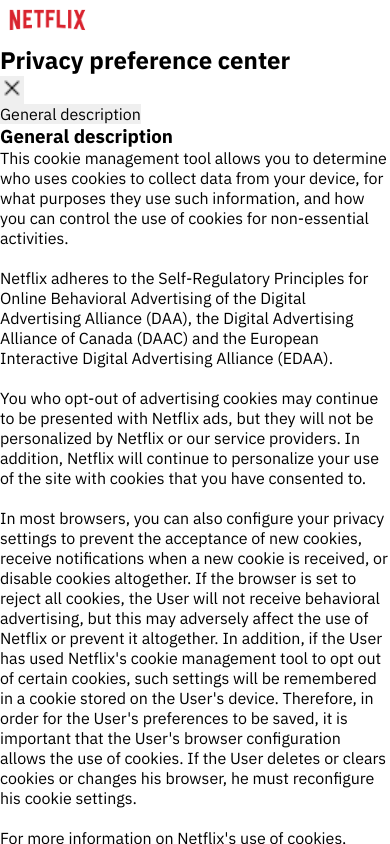
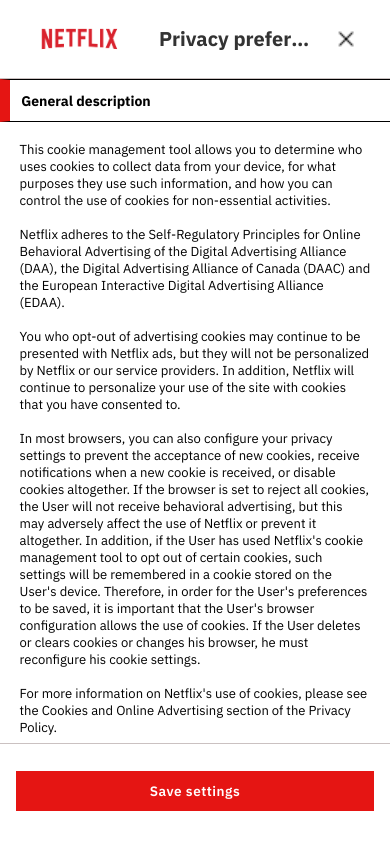
Before and after one commit to tomaszz95/Netflixclone, a Next.js app: page / in a window 390 px wide. Both pictures are taken after a click on the button "your cookie preferences.". Shown: the top 844 px of the page. Built offline with nearby package versions, Linux system fonts and the light colour scheme.

Commit message:
end cookies on mobiles

```diff
--- a/src/components/cookies/ModalMoreInfo.module.css
+++ b/src/components/cookies/ModalMoreInfo.module.css
@@ -0,0 +1,25 @@
+.infoBox {
+    position: relative;
+}
+
+.buttonBox {
+    border-top: 1px solid var(--dark-grey);
+    padding: 0.8em 1em;
+}
+
+.saveBtn {
+    display: block;
+    margin: 1em auto;
+    width: 100%;
+    padding: 0.8em 1em;
+    font-size: 0.85rem;
+    background-color: var(--call-to-action);
+    color: var(--pure-white);
+    letter-spacing: 0.5px;
+    font-weight: 600;
+    transition: background-color 0.3s;
+}
+
+.saveBtn:hover {
+    background-color: rgb(189, 26, 23);
+}
--- a/src/components/cookies/ModalMoreInfo.tsx
+++ b/src/components/cookies/ModalMoreInfo.tsx
@@ -7,12 +7,14 @@
 
 const ModalMoreInfo: React.FC<ComponentType> = ({ onCloseMoreInfo, onSavePreferences }) => {
     return (
-        <div className="infoBox">
+        <div className={styles.infoBox}>
             <MoreInfoHeader onCloseMoreInfo={onCloseMoreInfo} />
             <MoreInfoAccordion />
-            <button type="button" onClick={onSavePreferences} className={styles.saveBtn}>
-                Save settings
-            </button>
+            <div className={styles.buttonBox}>
+                <button type="button" onClick={onSavePreferences} className={styles.saveBtn}>
+                    Save settings
+                </button>
+            </div>
         </div>
     )
 }
--- a/src/components/cookies/MoreInfoAccordion.module.css
+++ b/src/components/cookies/MoreInfoAccordion.module.css
@@ -1,26 +1,29 @@
-/* Style the buttons that are used to open and close the accordion panel */
 .accordion {
-    background-color: #eee;
-    color: #444;
-    cursor: pointer;
-    padding: 18px;
     width: 100%;
-    text-align: left;
-    border: none;
-    outline: none;
-    transition: 0.4s;
+    overflow: auto;
+    height: calc(100vh - 180px);
 }
 
-/* Add a background color to the button if it is clicked on (add the .active class with JS), and when you move the mouse over it (hover) */
-.active,
-.accordion:hover {
-    background-color: #ccc;
+.accordionItem {
+    padding: 0.8em;
+    text-align: left;
+    width: 100%;
+    cursor: pointer;
+    border-left: 10px solid transparent;
+    border-bottom: 1px solid var(--dark-grey);
+    font-weight: 700;
+    font-size: 0.875em;
+    transition:
+        border 0.3s,
+        background-color 0.3s;
 }
 
-/* Style the accordion panel. Note: hidden by default */
-.panel {
-    padding: 0 18px;
-    background-color: white;
+.accordionText {
+    padding: 1.5em;
+    font-size: 0.815rem;
     display: none;
-    overflow: hidden;
 }
+
+.accordionText h3 {
+    display: none;
+}
--- a/src/components/cookies/MoreInfoAccordion.tsx
+++ b/src/components/cookies/MoreInfoAccordion.tsx
@@ -1,8 +1,27 @@
+import { useState } from 'react'
+
+import styles from './MoreInfoAccordion.module.css'
+
 const MoreInfoAccordion = () => {
+    const [activeAccordion, setActiveAccordion] = useState(0)
+
+    const openCookieText = (index: number) => {
+        if (activeAccordion === index) {
+            setActiveAccordion(index)
+        } else {
+            setActiveAccordion(index)
+        }
+    }
+
     return (
-        <div className="accordion">
-            <button className="accordionItem">General description</button>
-            <div className="accordionText">
+        <div className={styles.accordion}>
+            <button
+                className={`${styles.accordionItem} ${activeAccordion === 0 ? 'accordionItemFocus' : ''}`}
+                onClick={() => openCookieText(0)}
+            >
+                General description
+            </button>
+            <div className={`${styles.accordionText} ${activeAccordion === 0 ? 'openCookieText' : ''}`}>
                 <h3>General description</h3>
                 <p>
                     This cookie management tool allows you to determine who uses cookies to collect data from your
@@ -39,8 +58,13 @@
                 </p>
             </div>
 
-            <button className="accordionItem">Necessary cookies</button>
-            <div className="accordionText">
+            <button
+                className={`${styles.accordionItem} ${activeAccordion === 1 ? 'accordionItemFocus' : ''}`}
+                onClick={() => openCookieText(1)}
+            >
+                Necessary cookies
+            </button>
+            <div className={`${styles.accordionText} ${activeAccordion === 1 ? 'openCookieText' : ''}`}>
                 <h3>Necessary cookies</h3>
                 <p>
                     Such cookies are necessary to operate our website and service on the Internet. For example, we and
@@ -56,8 +80,13 @@
                 </p>
             </div>
 
-            <button className="accordionItem">Our analytical and functional cookies</button>
-            <div className="accordionText">
+            <button
+                className={`${styles.accordionItem} ${activeAccordion === 2 ? 'accordionItemFocus' : ''}`}
+                onClick={() => openCookieText(2)}
+            >
+                Our analytical and functional cookies
+            </button>
+            <div className={`${styles.accordionText} ${activeAccordion === 2 ? 'openCookieText' : ''}`}>
                 <h3>Our analytical and functional cookies</h3>
                 <p>
                     These types of cookies allow us to personalize and improve your experience when using Netflix. For
@@ -75,27 +104,30 @@
                 </p>
             </div>
 
-            <button className="accordionItem">Analytical and third-party functional cookies</button>
-            <div className="accordionText">
+            <button
+                className={`${styles.accordionItem} ${activeAccordion === 3 ? 'accordionItemFocus' : ''}`}
+                onClick={() => openCookieText(3)}
+            >
+                Analytical and third-party functional cookies
+            </button>
+            <div className={`${styles.accordionText} ${activeAccordion === 3 ? 'openCookieText' : ''}`}>
                 <h3>Analytical and third-party functional cookies</h3>
                 <p>
-                    These types of cookies allow us to personalize and improve your experience when using Netflix. For
-                    example, they help us remember User preferences. Thanks to such cookies, the User does not have to
-                    re-enter previously provided information (e.g. during registration). We also use such files to
-                    collect information (e.g., about popular pages, success rates, viewing patterns, click-through
-                    rates, etc.) about our users' use of Netflix, so that we can improve and customize our website and
-                    service and perform market analysis. If such cookies are deleted, it may result in reduced
-                    functionality of our service.
-                </p>
-                <br />
-                <p>
-                    Duration: most cookies are session cookies (active until you close your browser) or active for one
-                    day only. Some cookies are active for a longer period of time - from 3 to 12 months.
+                    These cookies, installed by other parties, help to customize and improve our service. Cookies of
+                    this kind are only found on the Tudum portal (our official fan portal). We use these cookies to
+                    provide you with what other entities offer, such as displaying social media content. For more
+                    information on how other entities use cookies, see the privacy notices on their sites. If such
+                    cookies are deleted, it may result in reduced functionality of our service.
                 </p>
             </div>
 
-            <button className="accordionItem">Advertising cookies</button>
-            <div className="accordionText">
+            <button
+                className={`${styles.accordionItem} ${activeAccordion === 4 ? 'accordionItemFocus' : ''}`}
+                onClick={() => openCookieText(4)}
+            >
+                Advertising cookies
+            </button>
+            <div className={`${styles.accordionText} ${activeAccordion === 4 ? 'openCookieText' : ''}`}>
                 <h3>Advertising cookies</h3>
                 <p>
                     Such cookies use information about your use of this site or app and other sites and apps, and about
--- a/src/components/cookies/MoreInfoHeader.module.css
+++ b/src/components/cookies/MoreInfoHeader.module.css
@@ -0,0 +1,41 @@
+.infoHeader {
+    top: 0;
+    width: 100%;
+    padding: 1.2em 2em;
+    display: flex;
+    align-items: center;
+    justify-content: space-between;
+    border-bottom: 1px solid var(--dark-grey);
+}
+
+.infoHeaderBox {
+    display: flex;
+    justify-content: center;
+    align-items: center;
+    overflow: hidden;
+    margin-left: 2em;
+}
+
+.infoHeaderBox h2 {
+    display: block;
+    color: var(--light-black);
+    line-height: 1.2;
+    font-size: var(--size-m);
+    overflow: hidden;
+    position: relative;
+    text-overflow: ellipsis;
+    white-space: nowrap;
+}
+
+.infoHeaderBox button {
+    display: flex;
+    justify-content: center;
+    margin-left: 1em;
+    background-color: var(--pure-white);
+    border-radius: 50%;
+    transition: background-color 0.3s;
+}
+
+.infoHeaderBox button:hover {
+    background-color: rgb(228, 228, 228);
+}
--- a/src/components/cookies/MoreInfoHeader.tsx
+++ b/src/components/cookies/MoreInfoHeader.tsx
@@ -6,7 +6,7 @@
 
 const MoreInfoHeader: React.FC<ComponentType> = ({ onCloseMoreInfo }) => {
     return (
-        <div className="infoHeader">
+        <div className={styles.infoHeader}>
             <Image
                 src="/photos/netflixLogo.png"
                 alt="Netflix Logo"
@@ -15,7 +15,7 @@
                 priority={true}
                 className={styles.netflixLogo}
             />
-            <div className="infoHeaderBox">
+            <div className={styles.infoHeaderBox}>
                 <h2>Privacy preference center</h2>
                 <button
                     onClick={onCloseMoreInfo}
--- a/src/styles/globals.css
+++ b/src/styles/globals.css
@@ -38,9 +38,11 @@
 
 :root {
     --greylish: rgb(242, 242, 242);
+    --dark-grey: rgb(202, 193, 193);
     --call-to-action: rgb(229, 21, 19);
     --pure-white: rgb(255, 255, 255);
     --pure-black: rgb(0, 0, 0);
+    --light-black: rgb(51, 51, 51);
     --size-s: 0.25rem;
     --size-xs: 0.5rem;
     --size-xxs: 0.75rem;
@@ -62,3 +64,14 @@
 .closeModalClass {
     display: block;
 }
+
+.openCookieText {
+    display: block !important;
+}
+
+.accordionItemFocus {
+    background-color: var(--pure-white) !important;
+    border-top: 1px solid var(--pure-black) !important;
+    border-bottom: 1px solid var(--pure-black) !important;
+    border-left: 10px solid var(--call-to-action) !important;
+}
```
Also changed, not shown: src/components/helpers/initialStates.tsx (+5 -6 lines).
